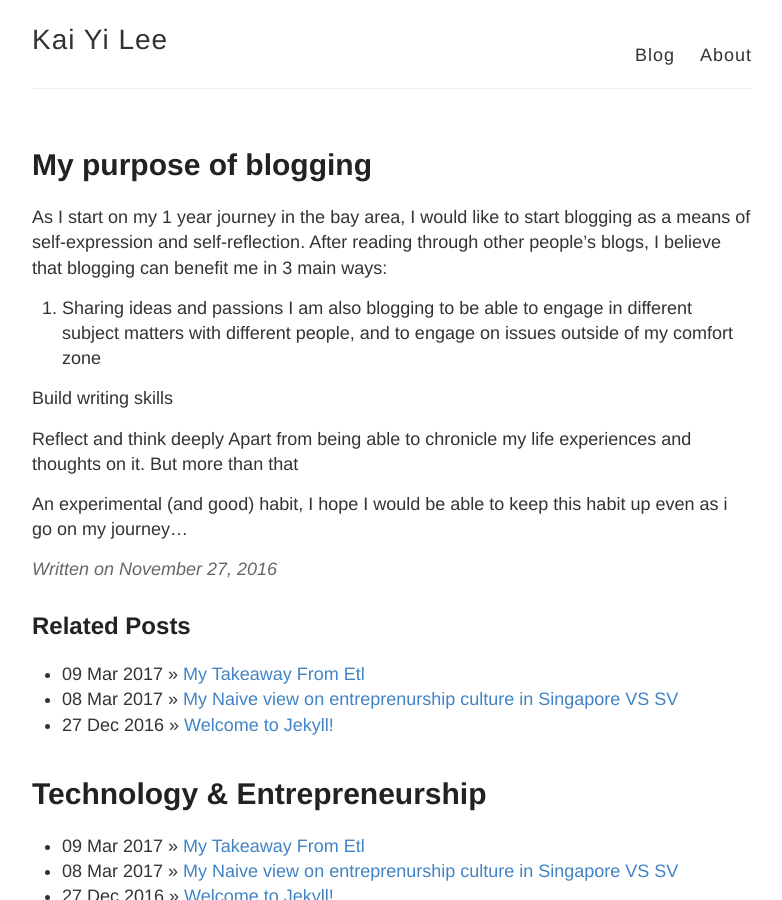
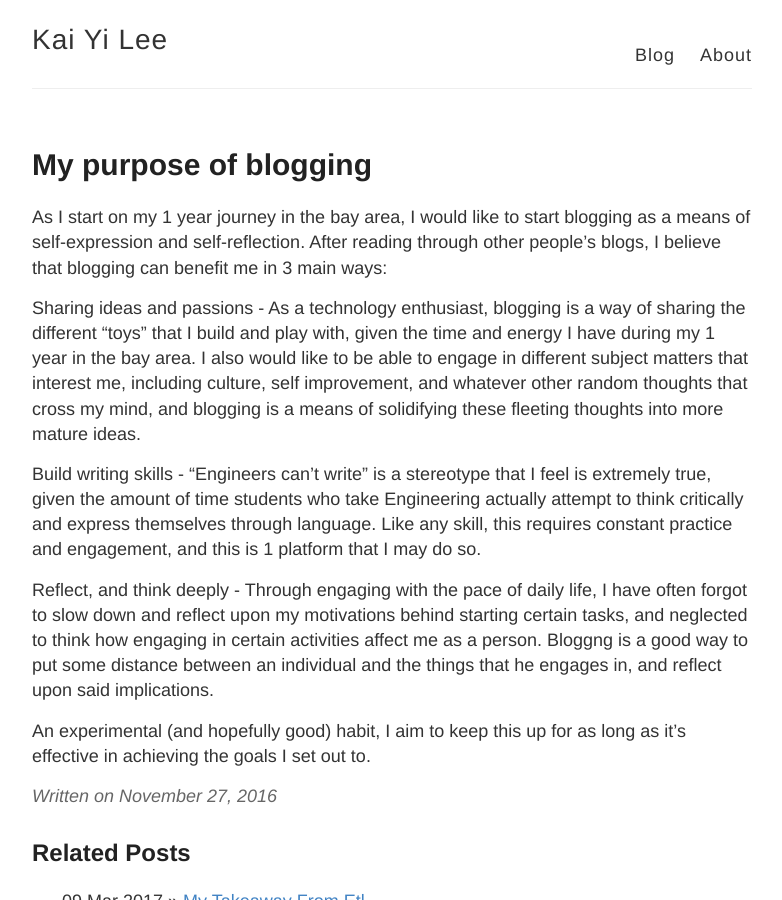
Before and after one commit to kaiyisg/pers-blog, a Jekyll site: the page built from _posts/2016-11-25-my-purpose-of-blogging.markdown, in a window 1280 px wide and 900 px high. Shown: the whole window, without its empty margins (248-1030 px from the left). Built offline with Jekyll 4.4.1, drawn with Linux system fonts in a browser that asks for light colours.

Commit message:
Finish my purpose of blogging

```diff
--- a/_posts/2016-11-25-my-purpose-of-blogging.markdown
+++ b/_posts/2016-11-25-my-purpose-of-blogging.markdown
@@ -2,17 +2,18 @@
 layout: post
 title:  "My purpose of blogging"
 date:   2016-11-27 16:41:12 +0800
-categories: personal reflection
+categories: Personal
 ---
 
 As I start on my 1 year journey in the bay area, I would like to start blogging as a means of self-expression and self-reflection. After reading through other people's blogs, I believe that blogging can benefit me in 3 main ways:
 
-1. Sharing ideas and passions
-I am also blogging to be able to engage in different subject matters with different people, and to engage on issues outside of my comfort zone
+Sharing ideas and passions -
+As a technology enthusiast, blogging is a way of sharing the different "toys" that I build and play with, given the time and energy I have during my 1 year in the bay area. I also would like to be able to engage in different subject matters that interest me, including culture, self improvement, and whatever other random thoughts that cross my mind, and blogging is a means of solidifying these fleeting thoughts into more mature ideas.
 
-Build writing skills
+Build writing skills -
+"Engineers can't write" is a stereotype that I feel is extremely true, given the amount of time students who take Engineering actually attempt to think critically and express themselves through language. Like any skill, this requires constant practice and engagement, and this is 1 platform that I may do so.
 
-Reflect and think deeply
-Apart from being able to chronicle my life experiences and thoughts on it. But more than that
+Reflect, and think deeply -
+Through engaging with the pace of daily life, I have often forgot to slow down and reflect upon my motivations behind starting certain tasks, and neglected to think how engaging in certain activities affect me as a person. Bloggng is a good way to put some distance between an individual and the things that he engages in, and reflect upon said implications.
 
-An experimental (and good) habit, I hope I would be able to keep this habit up even as i go on my journey...
+An experimental (and hopefully good) habit, I aim to keep this up for as long as it's effective in achieving the goals I set out to.
```
